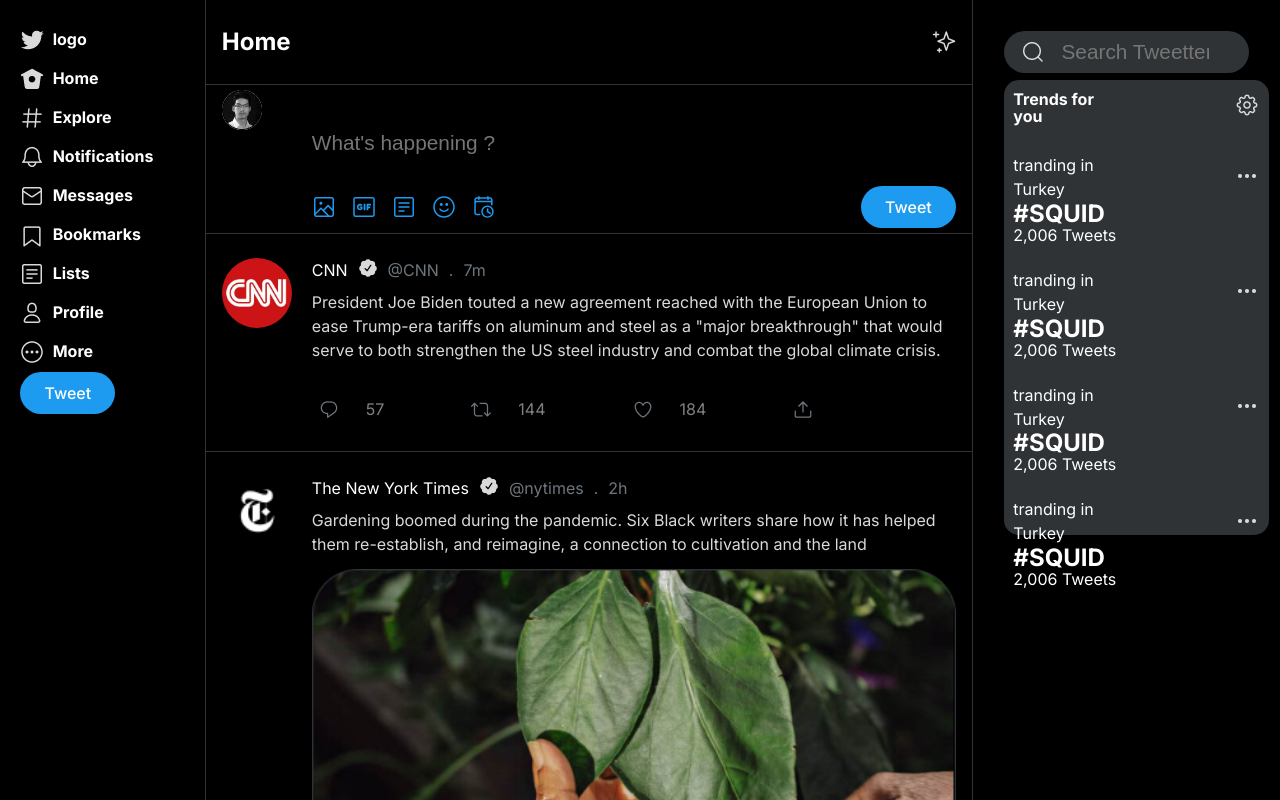
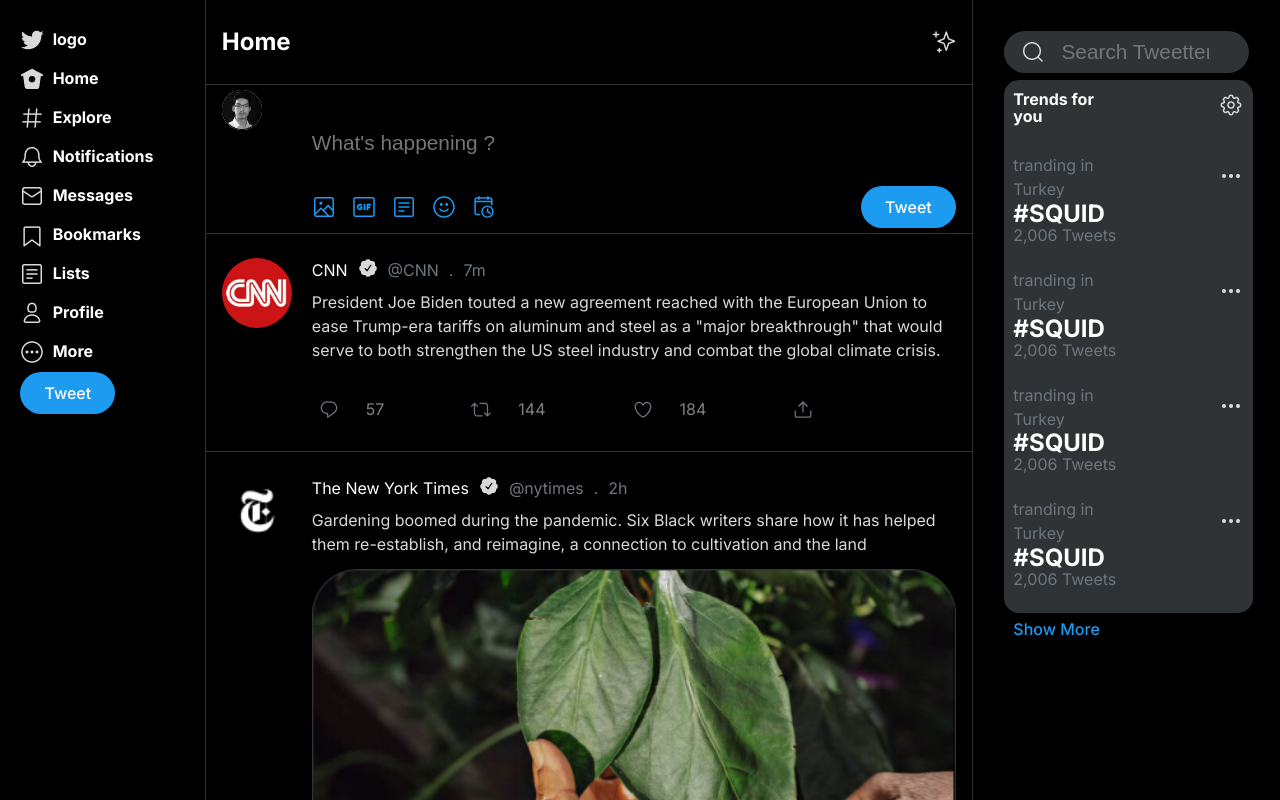
Before and after one commit to Tacite243/clonX, a React (Vite) app: page / in a window 1280 px wide. Shown: the top 800 px of the page. Built offline with nearby package versions, Linux system fonts and the light colour scheme.

Commit message:
finalisation de la case trends for you sauf les interractions

```diff
--- a/src/App.css
+++ b/src/App.css
@@ -1,6 +1,6 @@
 @import url('https://fonts.googleapis.com/css2?family=Inter:wght@400;500;600;700;800;900&display=swap');
 
-body{
+body {
     background-color: black;
     color: white;
     margin: 0 auto;
@@ -18,7 +18,8 @@
     grid-template-columns: 0.8fr 3fr 1.2fr;
 }
 
-.sidebar, .trends {
+.sidebar,
+.trends {
     margin: 10%;
 }
 
@@ -52,7 +53,7 @@
     align-items: flex-start;
     justify-content: flex-start;
     gap: 20px;
-    padding:  .3rem 1rem;
+    padding: .3rem 1rem;
     border-bottom: 1px solid #2F3336;
 }
 
@@ -97,10 +98,12 @@
     /*padding: 0.8rem 0;*/
     gap: 1rem;
 }
+
 .tweet-editor-actions button {
     background-color: transparent;
     border: none;
 }
+
 .button {
     text-transform: capitalize;
     padding: .7rem 1.5rem;
@@ -110,7 +113,8 @@
     color: white;
     font-size: 1rem;
 }
-.tweet{
+
+.tweet {
     display: flex;
     justify-content: flex-start;
     align-items: flex-start;
@@ -125,12 +129,13 @@
     flex: 0 0 70px;
 }
 
-.tweet-avatar img{
+.tweet-avatar img {
     max-width: 100%;
     max-height: 100px;
     border-radius: 100%;
 }
-.tweet-content{
+
+.tweet-content {
     display: flex;
     flex-direction: column;
     align-items: flex-start;
@@ -138,12 +143,14 @@
     gap: 30px;
     width: 100%;
 }
-.tweet-body{
+
+.tweet-body {
     display: flex;
     flex-direction: column;
     gap: .5rem;
 }
-.tweet-title{
+
+.tweet-title {
     display: flex;
     justify-content: flex-start;
     align-items: flex-start;
@@ -151,27 +158,30 @@
     font-size: 1rem;
 }
 
-.tweet-title svg{
+.tweet-title svg {
     width: 1.2rem;
     height: auto;
 }
-.tweet-title-author{
+
+.tweet-title-author {
     font-size: 1rem;
 }
-.tweet-title-details{
+
+.tweet-title-details {
     color: #6E767D;
 }
-.tweet-text{
+
+.tweet-text {
     color: #D9D9D9;
     font-size: 1rem;
 }
 
-.tweet-image{
+.tweet-image {
     width: 100%;
-    padding:  .3rem 0 0 0;
+    padding: .3rem 0 0 0;
 }
 
-.tweet-image img{
+.tweet-image img {
     max-width: 100%;
     height: auto;
     border-radius: 50px;
@@ -195,7 +205,7 @@
     color: #2F3336;
 }
 
-.tweet-action{
+.tweet-action {
     display: flex;
     align-items: center;
     justify-content: center;
@@ -204,13 +214,14 @@
 
 /* Sidebar content */
 
-.sideBarComponent{
+.sideBarComponent {
     display: flex;
     flex-direction: row;
     align-items: center;
     gap: 5%;
 }
-.aux-title{
+
+.aux-title {
     font-size: 1rem;
 }
 
@@ -225,6 +236,7 @@
     padding: 0 7% 0 7%;
     background-color: #2F3336;
 }
+
 .seachBar input {
     height: 40px;
     width: 70%;
@@ -235,27 +247,53 @@
     color: white;
     resize: none;
 }
+
 .for-you {
     display: flex;
     flex-direction: row;
     align-items: center;
     gap: 45%;
 }
-.trends-for-you{
+
+.trends-for-you {
     background-color: #2F3336;
-    height: 35%;
-    width: 100%;
+    height: 41%;
+    width: 93.5%;
     margin-top: 3%;
     border-radius: 15px;
     padding: 0% 4% 0 4%;
 }
-.trentInner{
+
+.trentInner {
     display: flex;
     flex-direction: row;
     align-items: center;
     gap: 44%;
     margin-bottom: 30px;
 }
-.trentInner .left p, .trentInner .left h2 {
+
+.trentInner .left p,
+.trentInner .left h2 {
     margin-bottom: -25px;
 }
+.trentInner .left p{
+    color: #6E767D;
+}
+
+.show-more {
+    appearance: none;
+    /* -webkit-appearance: none;
+    -moz-appearance: none;
+    -ms-appearance: none; */
+    border: none;
+    background: none;
+    padding: 0;
+    margin: 0;
+    font-size: inherit;
+    cursor: pointer;
+    color: #1D9BF0;
+    margin-top: 10%;
+}
+.show-more:hover {
+    color: aliceblue;
+}
--- a/src/trends/trends.jsx
+++ b/src/trends/trends.jsx
@@ -1,5 +1,6 @@
-import TrendsForYou from "../trendsForYou/trendsForYou";
+
 import SeachBar from "./searchBar/seachBar";
+import TrendsForYou from "./trendsForYou/trendsForYou";
 
 
 export default function Trends(){
--- /dev/null
+++ b/src/trends/trendsForYou/showMore/showMore.jsx
@@ -0,0 +1,10 @@
+
+
+
+export default function ShowMore(){
+    return(
+        <button className="show-more">
+            Show More
+        </button>
+    )
+}
--- a/src/trendsForYou/trendsForYou.jsx
+++ b/src/trends/trendsForYou/trendsForYou.jsx
@@ -1,6 +1,16 @@
 import { useState } from "react";
+import ShowMore from "./showMore/showMore";
 
-
+export function ForYou() {
+    return (
+        <div className="for-you">
+            <h1 className="aux-title">Trends for you</h1>
+            <div className="imag">
+                <img src="/icons/Settings.png" alt="settings icon" />
+            </div>
+        </div>
+    )
+}
 
 const content = [
     {
@@ -62,16 +72,6 @@
     )
 }
 
-export function ForYou() {
-    return (
-        <div className="for-you">
-            <h1 className="aux-title">Trends for you</h1>
-            <div className="imag">
-                <img src="/icons/Settings.png" alt="settings icon" />
-            </div>
-        </div>
-    )
-}
 
 export default function TrendsForYou() {
     return (
@@ -81,6 +81,7 @@
             <TweetCounter />
             <TweetCounter />
             <TweetCounter />
+            <ShowMore />
         </div>
     )
 }
```
